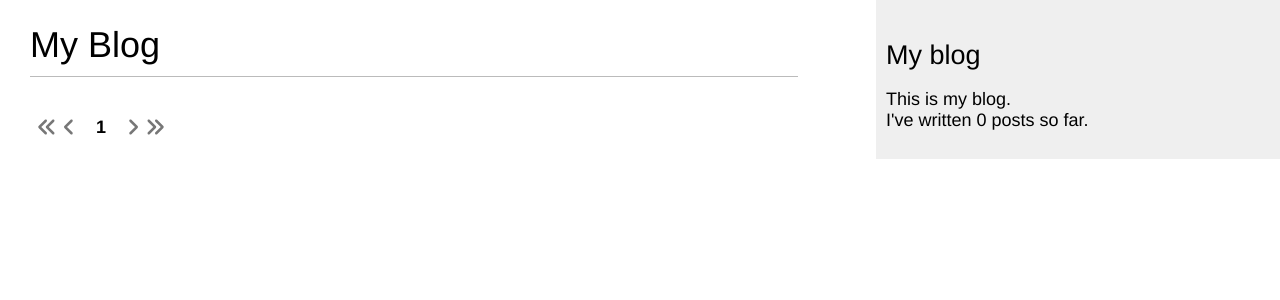
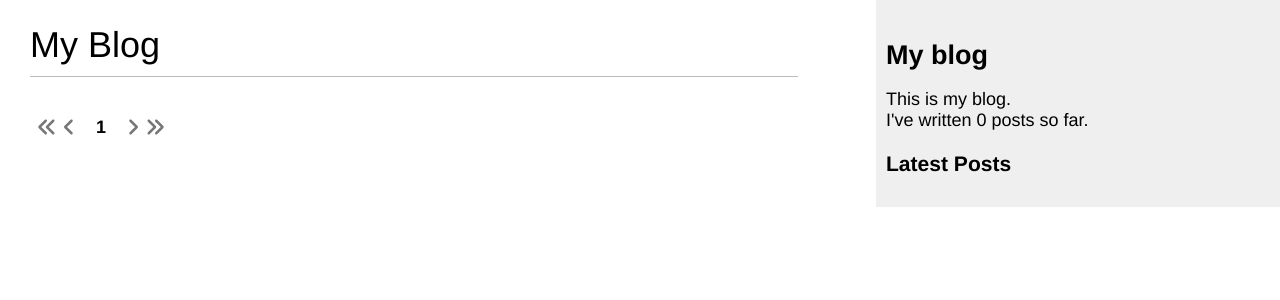
Before and after one commit to dori-dev/weblog, a Django app: page /blog/ in a window 1280 px wide. Shown: the top 300 px of the page. Run offline with Django 4.2, Linux system fonts and the light colour scheme; data that the repository does not hold is empty.

Commit message:
add latest posts to base html for blog app

```diff
--- a/blog/static/css/blog.css
+++ b/blog/static/css/blog.css
@@ -17,7 +17,6 @@ h1 {
 }
 
 h2 {
-  font-weight: normal;
   margin: 30px 0 0;
 }
 
--- a/blog/templates/blog/base.html
+++ b/blog/templates/blog/base.html
@@ -13,8 +13,10 @@
       <p>
         This is my blog.
         <br />
-        I've written {% total_posts %} posts so far.
+        I've written {% posts_count %} posts so far.
       </p>
+      <h3>Latest Posts</h3>
+      {% latest_posts 6 %}
     </div>
   </body>
 </html>
--- /dev/null
+++ b/blog/templates/blog/post/latest_posts.html
@@ -0,0 +1,9 @@
+<ul>
+    {% for post in latest_posts %}
+        <li>
+            <a href="{{ post.get_absolute_url }}">
+                {{ post.title }}
+            </a>
+        </li>
+    {% endfor %}
+</ul>
--- a/blog/templatetags/blog_tags.py
+++ b/blog/templatetags/blog_tags.py
@@ -4,6 +4,16 @@ from django import template
 register = template.Library()
 
 
-@register.simple_tag
+@register.simple_tag(name='posts_count')
 def total_posts():
     return Post.published.count()
+
+
+@register.inclusion_tag(
+    'blog/post/latest_posts.html',
+    name='latest_posts')
+def show_latest_posts(count: int = 5):
+    latest_posts = Post.published.all()[:count]
+    return {
+        'latest_posts': latest_posts,
+    }
```
